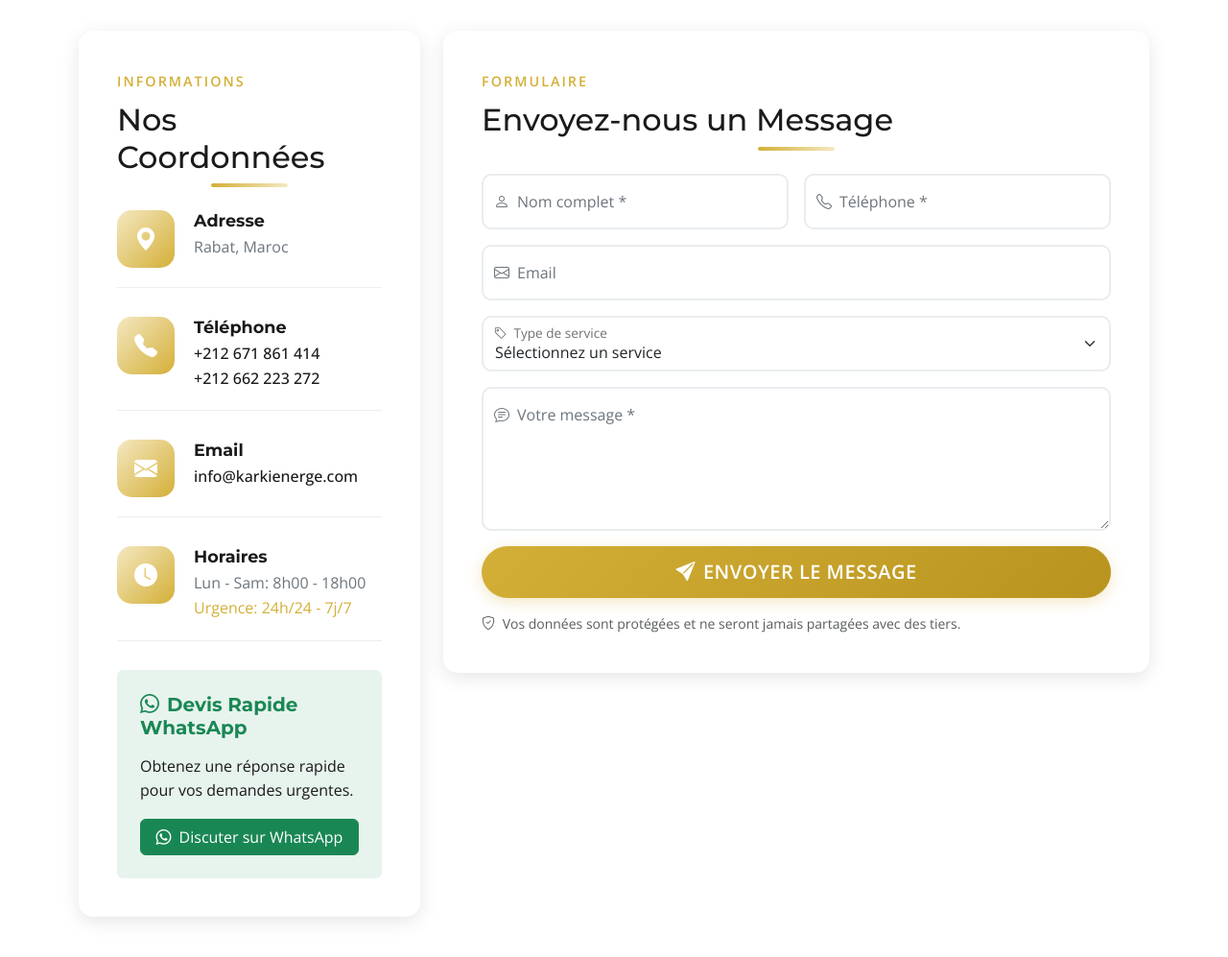
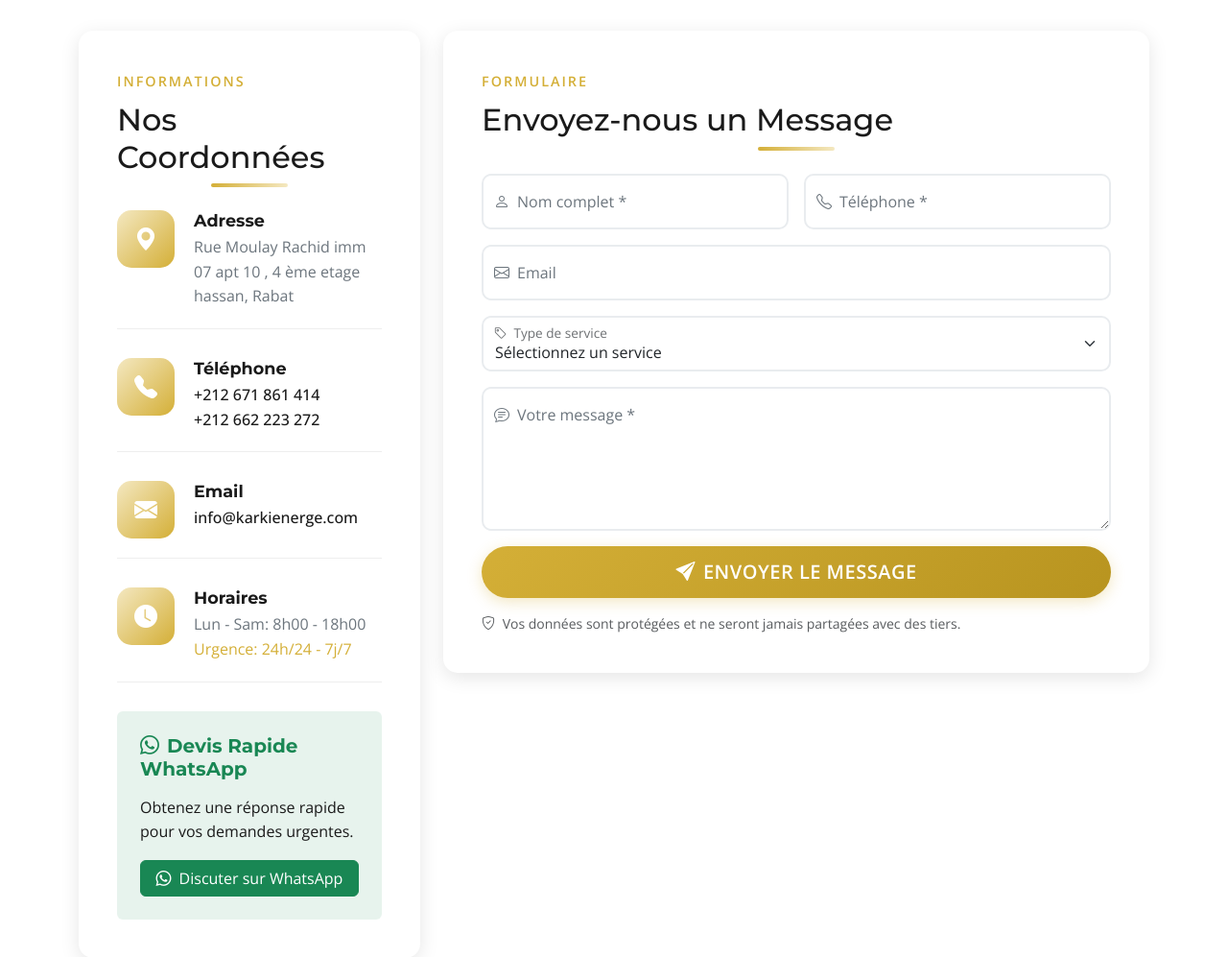
Before and after one commit to infoskarkienerge-source/redesigned-adventure, a Flask app: page /contact in a window 1280 px wide. Shown: the part 365-1362 px from the top of the page at 96% size. Run offline with Flask 3, Linux system fonts and the light colour scheme.

```diff
--- a/templates/base.html
+++ b/templates/base.html
@@ -218,7 +218,7 @@
                 <div class="col-lg-3 col-md-6 mb-4">
                     <h5 class="text-gold mb-3">Contact</h5>
                     <ul class="list-unstyled footer-contact">
-                        <li><i class="bi bi-geo-alt-fill"></i> Rabat, Maroc</li>
+                        <li><i class="bi bi-geo-alt-fill"></i> Rue Moulay Rachid imm 07 apt 10 , 4 ème  etage hassan, Rabat</li>
                         <li><i class="bi bi-telephone-fill"></i> +212 671 861 414</li>
                         <li><i class="bi bi-telephone-fill"></i> +212 662 223 272</li>
                         <li><i class="bi bi-envelope-fill"></i> info@karkienerge.com</li>
--- a/templates/contact.html
+++ b/templates/contact.html
@@ -39,7 +39,7 @@
                         </div>
                         <div class="contact-details">
                             <h5>Adresse</h5>
-                            <p>Rabat, Maroc</p>
+                            <p>Rue Moulay Rachid imm 07 apt 10 , 4 ème etage hassan, Rabat</p>
                         </div>
                     </div>
 
@@ -73,7 +73,8 @@
                         <div class="contact-details">
                             <h5>Horaires</h5>
                             <p>Lun - Sam: 8h00 - 18h00<br>
-                            <span class="text-gold">Urgence: 24h/24 - 7j/7</span></p>
+                                <span class="text-gold">Urgence: 24h/24 - 7j/7</span>
+                            </p>
                         </div>
                     </div>
 
@@ -100,19 +101,22 @@
                         <div class="row g-3">
                             <div class="col-md-6">
                                 <div class="form-floating">
-                                    <input type="text" class="form-control" id="name" name="name" placeholder="Votre nom" required>
+                                    <input type="text" class="form-control" id="name" name="name"
+                                        placeholder="Votre nom" required>
                                     <label for="name"><i class="bi bi-person me-2"></i>Nom complet *</label>
                                 </div>
                             </div>
                             <div class="col-md-6">
                                 <div class="form-floating">
-                                    <input type="tel" class="form-control" id="phone" name="phone" placeholder="Téléphone" required>
+                                    <input type="tel" class="form-control" id="phone" name="phone"
+                                        placeholder="Téléphone" required>
                                     <label for="phone"><i class="bi bi-telephone me-2"></i>Téléphone *</label>
                                 </div>
                             </div>
                             <div class="col-12">
                                 <div class="form-floating">
-                                    <input type="email" class="form-control" id="email" name="email" placeholder="Email">
+                                    <input type="email" class="form-control" id="email" name="email"
+                                        placeholder="Email">
                                     <label for="email"><i class="bi bi-envelope me-2"></i>Email</label>
                                 </div>
                             </div>
@@ -134,7 +138,8 @@
                             </div>
                             <div class="col-12">
                                 <div class="form-floating">
-                                    <textarea class="form-control" id="message" name="message" placeholder="Message" style="height: 150px" required></textarea>
+                                    <textarea class="form-control" id="message" name="message" placeholder="Message"
+                                        style="height: 150px" required></textarea>
                                     <label for="message"><i class="bi bi-chat-text me-2"></i>Votre message *</label>
                                 </div>
                             </div>
@@ -147,7 +152,8 @@
                     </form>
 
                     <div class="form-note mt-3 text-muted small">
-                        <i class="bi bi-shield-check me-1"></i> Vos données sont protégées et ne seront jamais partagées avec des tiers.
+                        <i class="bi bi-shield-check me-1"></i> Vos données sont protégées et ne seront jamais partagées
+                        avec des tiers.
                     </div>
                 </div>
             </div>
@@ -165,12 +171,8 @@
         </div>
         <div class="map-container rounded overflow-hidden shadow-lg">
             <iframe
-                src="https://www.google.com/maps/embed?pb=!1m18!1m12!1m3!1d105884.99967233767!2d-6.9278384!3d34.020882!2m3!1f0!2f0!3f0!3m2!1i1024!2i768!4f13.1!3m3!1m2!1s0xda76b871f50c5c1%3A0x7ac946ed7408076b!2sRabat%2C%20Maroc!5e0!3m2!1sfr!2sfr!4v1707830400000!5m2!1sfr!2sfr"
-                width="100%"
-                height="450"
-                style="border:0;"
-                allowfullscreen=""
-                loading="lazy"
+                src="https://www.google.com/maps/embed?pb=!1m18!1m12!1m3!1d105884.99967233767!2d-6.9278384!3d34.020882!2m3!1f0!2f0!3f0!3m2!1i1024!2i768!4f13.1!3m3!1m2!1s0xda76b871f50c5c1%3A0x7ac946ed7408076b!Rue Moulay Rachid imm 07 apt 10 , 4 ème etage hassan, Rabat%2C%20Maroc!5e0!3m2!1sfr!2sfr!4v1707830400000!5m2!1sfr!2sfr"
+                width="100%" height="450" style="border:0;" allowfullscreen="" loading="lazy"
                 referrerpolicy="no-referrer-when-downgrade">
             </iframe>
         </div>
```
